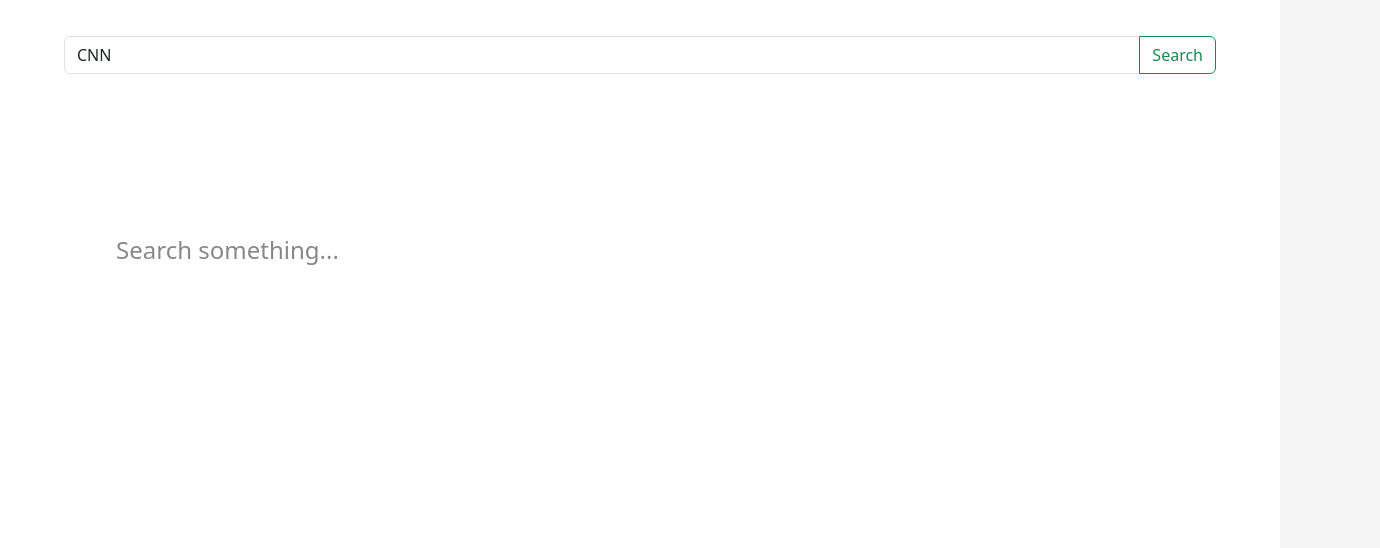
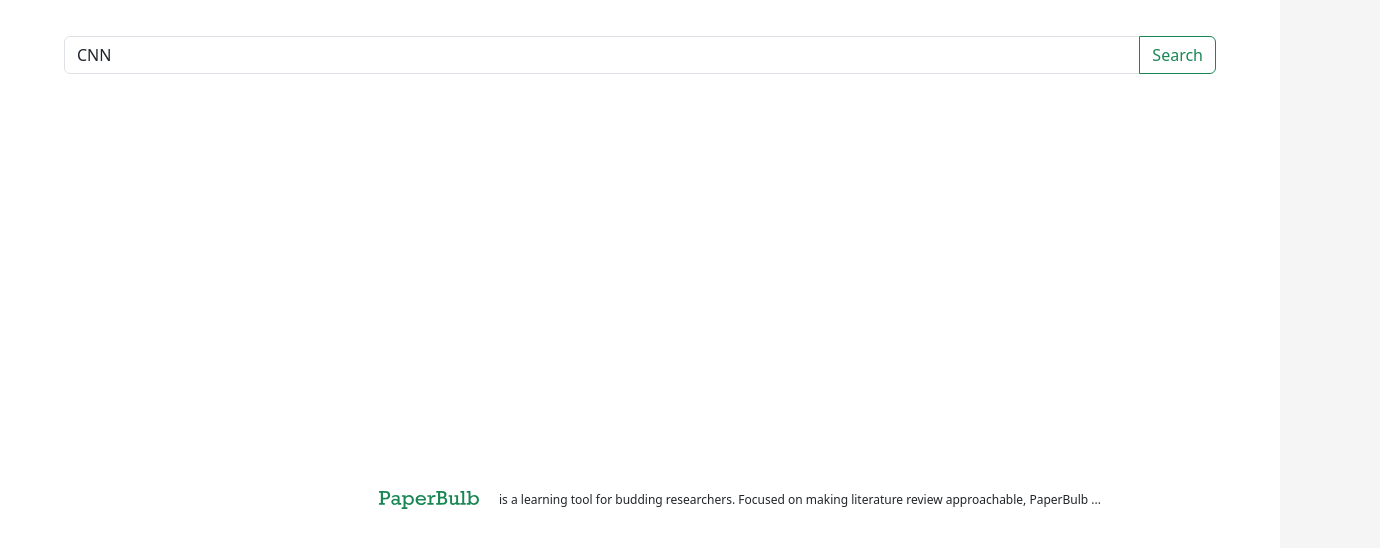
Before and after one commit to Sebiancoder/PaperBulb, a React (Create React App) app in the folder frontend/: page / in a window 1280 px wide. Shown: the top 548 px of the page, 1380 px wide, since content can reach past the window. Built offline with nearby package versions, Linux system fonts and the light colour scheme.

Commit message:
working on landing page

```diff
--- a/frontend/src/App.css
+++ b/frontend/src/App.css
@@ -4,16 +4,6 @@
   font-family: sans-serif;
   background-color: #f5f5f5;
   overflow: hidden;
-}
-
-.toolbar {
-    width: 100%;
-    height: 50px;
-    display: flex;
-    align-items: center;
-    justify-content: flex-start;
-    padding-left: 50px;
-    box-shadow: 0px 3px 5px rgba(0, 0, 0, 0.1); /* This adds a light bottom shadow */
 }
 
 .app {
@@ -71,3 +61,26 @@
     width: 100%;
     height: 100%;
 }
+
+.toolbar {
+    width: 100%;
+    height: 50px;
+    display: flex;
+    align-items: center;
+    justify-content: space-between;  /* Push the children to the far ends */
+    box-shadow: 0px 3px 5px rgba(0, 0, 0, 0.1);
+    padding: 0 20px 0 10px; /* Add padding to the left and right of the toolbar */
+}
+
+.toolbar-svg {
+    flex-shrink: 0; /* Prevents the SVG from shrinking smaller than its content */
+    height: 100%;
+    padding: 0 10px;
+    width: min-content;
+    margin-top: 20px;
+}
+
+.image-inside-svg {
+    height: 70%;
+    width: auto;
+}
--- a/frontend/src/App.js
+++ b/frontend/src/App.js
@@ -5,6 +5,7 @@
 import Sidebar from './Sidebar';
 import './App.css';
 import 'react-flow-renderer/dist/style.css';
+import paperbulb from './paperbulb.svg';
 
 function App() {
   const [selectedNode, setSelectedNode] = useState(null);
@@ -37,6 +38,9 @@
   return (
     <div className="app">
       <div className='toolbar'>
+        <svg className="toolbar-svg">
+            <image href={paperbulb}  className="image-inside-svg"/>
+        </svg>
         <Search setIsLandingPage={setIsLandingPage} setPapers={setPapers} />
       </div>
 
--- a/frontend/src/LandingPage.css
+++ b/frontend/src/LandingPage.css
@@ -1,6 +1,7 @@
 body {
     background-color: #f5f5f5;
 }
+
 .papers-grid {
     display: grid;
     grid-template-columns: repeat(auto-fill, minmax(250px, 1fr));
@@ -61,15 +62,6 @@
     color: #fff;
 }
 
-.no-papers-message {
-    display: flex;
-    justify-content: center;
-    align-items: center;
-    height: 300px; /* Adjust this as per your requirement */
-    font-size: 24px; /* Adjust this as well */
-    color: #888;
-}
-
 .top-bar {
     /* ... */
     opacity: 1;  /* Initially visible */
@@ -91,3 +83,37 @@
     scrollbar-width: none;  /* Firefox */
     /* ... */
 }
+
+.no-papers-message {
+    position: absolute;
+    width: 100%;
+    height: 100%;
+    display: flex;
+    justify-content: center; /* center horizontally */
+    align-items: center;     /* center vertically */
+}
+
+.logo-and-info {
+    display: flex;
+    align-items: flex-start;  /* align logo and text at the top */
+    gap: 20px;
+}
+
+.logo {
+    width: 100px;  /* adjust as needed */
+    height: auto;
+}
+
+.info-text {
+    display: flex;
+    flex-direction: column;
+    gap: 10px;  /* space between title and description */
+}
+
+.info-text h1 {
+    margin: 0;
+}
+
+.info-text p {
+    margin: 0;
+}
--- a/frontend/src/LandingPage.js
+++ b/frontend/src/LandingPage.js
@@ -1,11 +1,20 @@
 import React from 'react';
 import Search from './Search';
 import './LandingPage.css';
+import paperbulb from './paperbulb.svg';
 
 const LandingPage = ({ handleEnterSite, papers, setPapers }) => {
     const renderPapers = () => {
         if (Object.keys(papers).length === 0) {
-            return <div className="no-papers-message">Search something...</div>;
+            return (
+                <div className="no-papers-message">
+                    <div className="logo-and-info">
+                        <img src={paperbulb} alt="PaperBulb logo" className="logo"/>
+                        <div className="info-text">
+                            <p> is a learning tool for budding researchers. Focused on making literature review approachable, PaperBulb ...</p>
+                        </div>
+                    </div>
+                </div>)
         } else {
             return Object.entries(papers).map(([paperId, paperMetadata], index) => (
                 <div key={paperId} className="paper" onClick={() => handleEnterSite(paperId)}>
```
Also changed, not shown: 1 other file (tests, documents, lock files or other folders).
